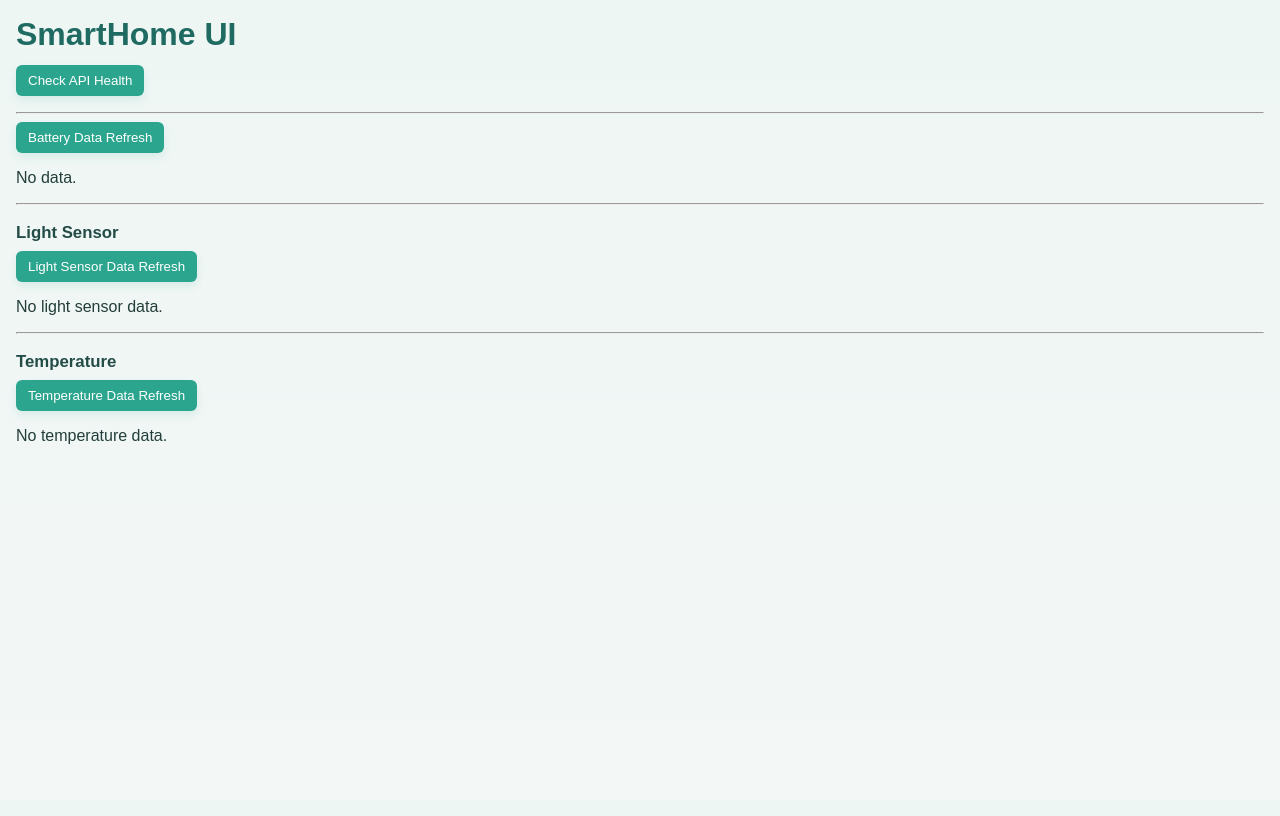
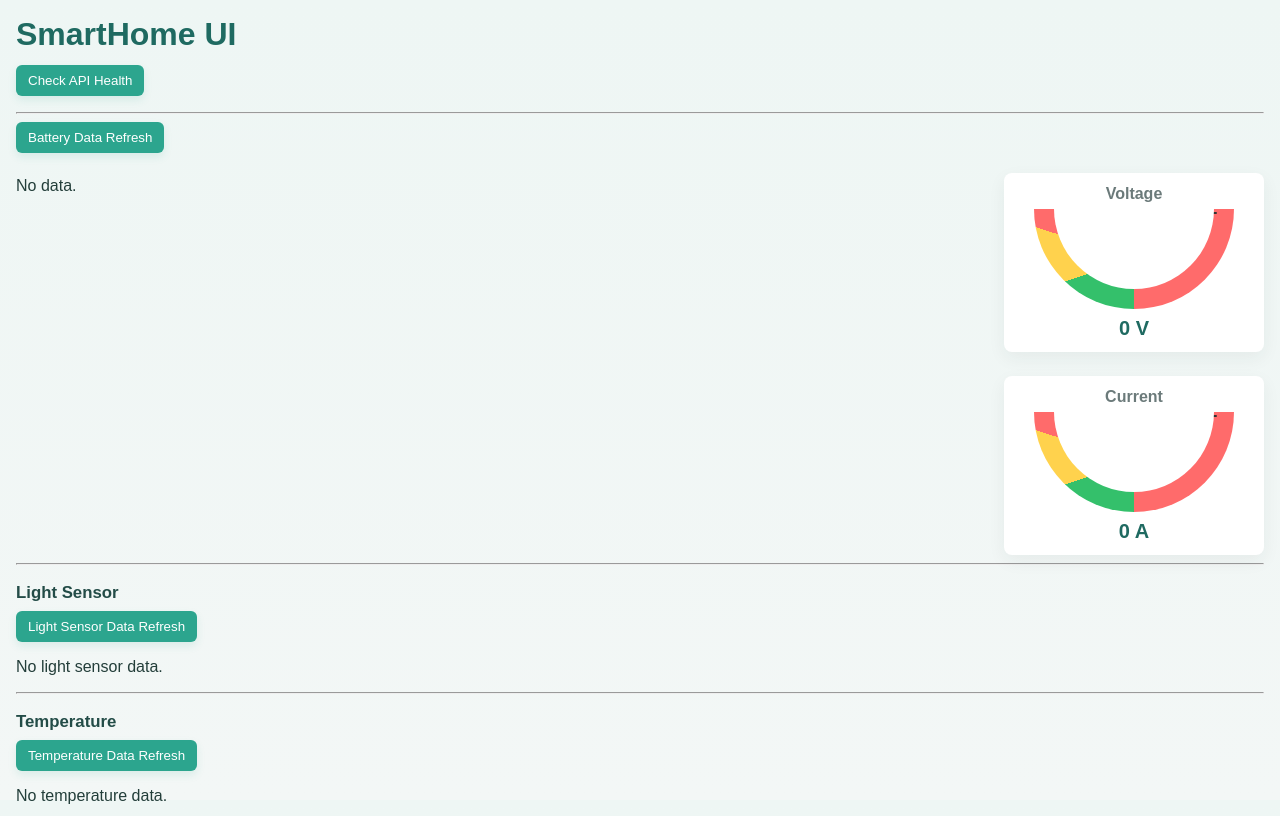
Before and after one commit to ashyrokoriadov/SmartHome, an Angular app in the folder SmartHome.UI/: page / in a window 1280 px wide. Built offline with nearby package versions, Linux system fonts and the light colour scheme.

Commit message:
feat(ui): add voltage/current gauges for battery data

```diff
--- a/SmartHome.UI/src/app/app.component.html
+++ b/SmartHome.UI/src/app/app.component.html
@@ -9,6 +9,9 @@
 	<div class="loading-text">Loading range data…</div>
 </div>
 
+<div class="battery-grid">
+	<div class="battery-table">
+		<div class="table-wrap">
 			<table *ngIf="!rangeLoading && rangeData?.length" style="border-collapse:collapse;margin-top:8px">
 				<thead>
 					<tr>
@@ -29,8 +32,29 @@
 					</tr>
 				</tbody>
 			</table>
+		</div>
 
 		<p *ngIf="!rangeLoading && !rangeData?.length">No data.</p>
+	</div>
+
+	<div class="battery-gauges">
+		<div class="gauge widget">
+			<div class="gauge-title">Voltage</div>
+			<div class="gauge-arc" [style.--angle]="voltageAngle + 'deg'">
+				<div class="gauge-needle" [style.transform]="'rotate(' + (voltageAngle - 90) + 'deg)'" aria-hidden="true"></div>
+			</div>
+			<div class="gauge-reading">{{ displayedVoltage }} V</div>
+		</div>
+
+		<div class="gauge widget">
+			<div class="gauge-title">Current</div>
+			<div class="gauge-arc" [style.--angle]="currentAngle + 'deg'">
+				<div class="gauge-needle" [style.transform]="'rotate(' + (currentAngle - 90) + 'deg)'" aria-hidden="true"></div>
+			</div>
+			<div class="gauge-reading">{{ displayedCurrent }} A</div>
+		</div>
+	</div>
+</div>
 
 <hr />
 <h2>Light Sensor</h2>
--- a/SmartHome.UI/src/app/app.component.ts
+++ b/SmartHome.UI/src/app/app.component.ts
@@ -25,6 +25,12 @@ export class AppComponent implements OnInit {
   tempLoading = false;
   tempRaw: string | null = null;
   tempParseError: string | null = null;
+
+  // Gauges for battery (display first record)
+  displayedVoltage = 0;
+  displayedCurrent = 0;
+  voltageAngle = 0; // 0-180
+  currentAngle = 0; // 0-180
 
   constructor(private api: ApiService) { }
 
@@ -62,6 +68,22 @@ export class AppComponent implements OnInit {
           this.rangeParseError = 'Parse error: ' + (err?.message || err);
           this.rangeData = [];
         }
+        // update gauges based on first value
+        if (this.rangeData && this.rangeData.length) {
+          const first = this.rangeData[0] as any;
+          const v = Number(first?.voltage) || 0;
+          const c = Number(first?.current) || 0;
+          this.displayedVoltage = Math.max(0, Math.min(15, v));
+          this.displayedCurrent = Math.max(0, Math.min(10, c));
+          this.voltageAngle = (this.displayedVoltage / 15) * 180;
+          this.currentAngle = (this.displayedCurrent / 10) * 180;
+        } else {
+          this.displayedVoltage = 0;
+          this.displayedCurrent = 0;
+          this.voltageAngle = 0;
+          this.currentAngle = 0;
+        }
+
         this.rangeLoading = false;
       },
       error: e => { this.rangeError = 'Error: ' + (e?.message || e); this.rangeLoading = false; }
--- a/SmartHome.UI/src/styles.css
+++ b/SmartHome.UI/src/styles.css
@@ -42,12 +42,18 @@ h2{margin:18px 0 8px 0;color:#234c47;font-size:1.05rem}
 .widget{background:var(--panel);padding:12px;border-radius:8px;box-shadow:var(--card-shadow);margin-top:12px}
 
 /* Tables */
-table{width:100%;background:var(--panel);border-collapse:collapse;border-radius:6px;overflow:hidden}
-table th, table td{padding:8px 10px;text-align:left;font-size:0.95rem}
-table thead th{background:linear-gradient(180deg,var(--accent-dark),var(--accent));color:#fff;font-weight:600}
+
+/* Tables: softer borders and intrinsic width */
+table{width:auto;max-width:100%;background:var(--panel);border-collapse:separate;border-spacing:0;border-radius:6px;overflow:hidden}
+table th, table td{padding:8px 10px;text-align:left;font-size:0.95rem;border-bottom:1px solid rgba(35,62,58,0.06)}
+table thead th{background:linear-gradient(180deg,var(--accent-dark),var(--accent));color:#fff;font-weight:600;border-bottom:2px solid rgba(0,0,0,0.08)}
 table tbody tr:nth-child(odd){background:#fbfffe}
 table tbody tr:hover{background:#f0fbf8}
-table th:first-child, table td:first-child{width:220px}
+table th:first-child, table td:first-child{width:160px}
+table{table-layout:auto}
+
+/* prevent table from stretching to full width; wrap if too wide */
+.table-wrap{overflow:auto}
 
 .no-data{color:var(--muted);padding:12px}
 
@@ -58,3 +64,23 @@ table th:first-child, table td:first-child{width:220px}
 .muted{color:var(--muted)}
 
 /* keep existing minimal reset */
+
+/* Battery grid and gauges */
+.battery-grid{display:flex;gap:16px;align-items:flex-start;margin-top:8px}
+.battery-table{flex:1;min-width:480px}
+.battery-gauges{width:260px;display:flex;flex-direction:column;gap:12px}
+.gauge{display:flex;flex-direction:column;align-items:center;padding:12px}
+.gauge-title{font-weight:600;color:var(--muted);margin-bottom:6px}
+.gauge-arc{width:200px;height:100px;border-radius:100px 100px 0 0;overflow:hidden;position:relative;
+	background: conic-gradient(
+		#34c06b 0deg 72deg,
+		#ffd24d 72deg 108deg,
+		#ff6b6b 108deg 180deg
+	);
+	transform: rotate(180deg); /* invert for semicircle */
+}
+.gauge-arc::after{content:"";position:absolute;left:50%;bottom:0;transform:translateX(-50%);width:160px;height:80px;background:var(--panel);border-radius:80px 80px 0 0}
+.gauge-needle{position:absolute;left:50%;bottom:4px;width:2px;height:84px;background:#333;transform-origin:bottom center;border-radius:1px}
+.gauge-reading{margin-top:8px;font-size:1.25rem;font-weight:700;color:var(--accent-dark)}
+
+@media(max-width:920px){.battery-grid{flex-direction:column}.battery-gauges{width:100%;flex-direction:row;justify-content:space-around}}
```
Lines whose indentation alone changed are shown as unchanged.
